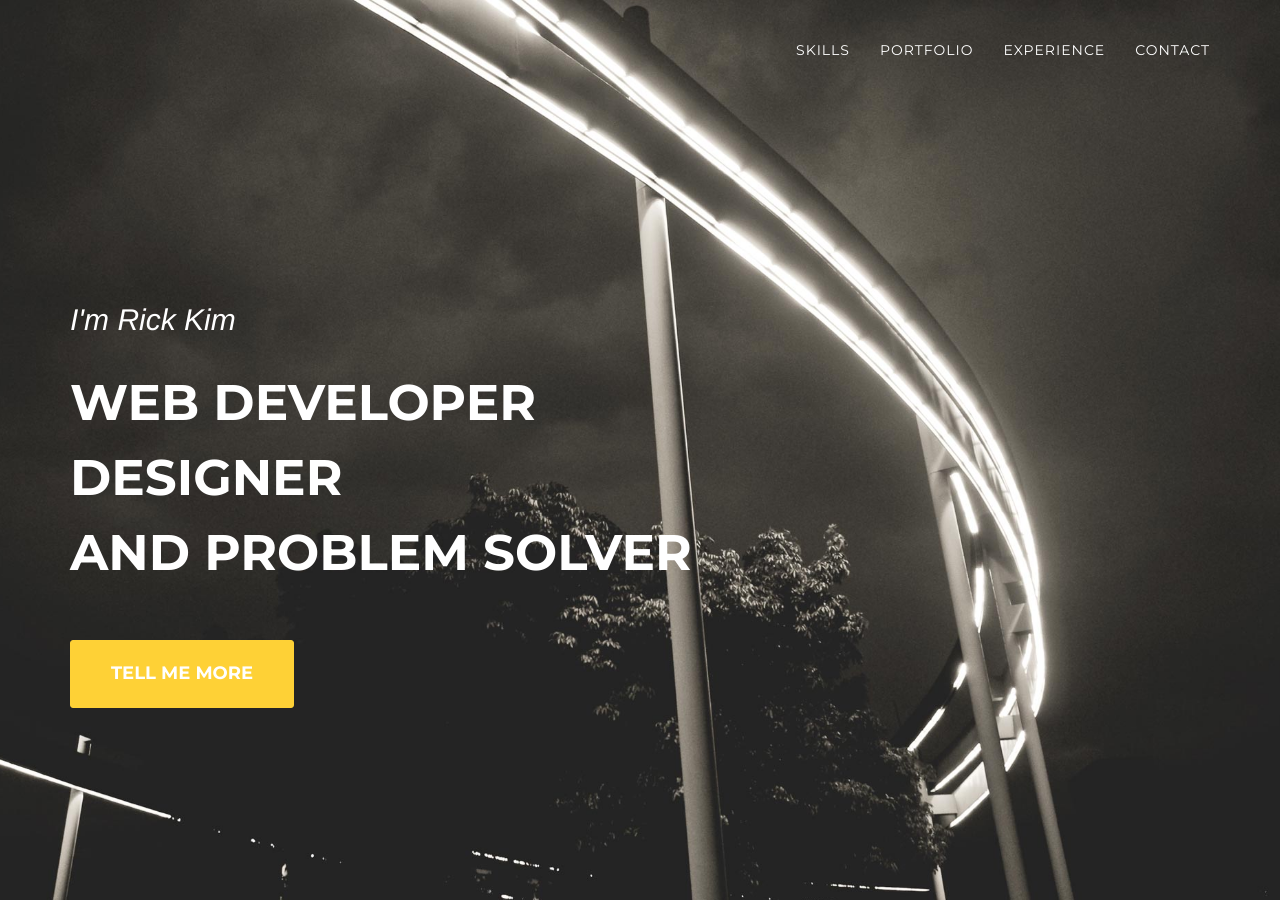
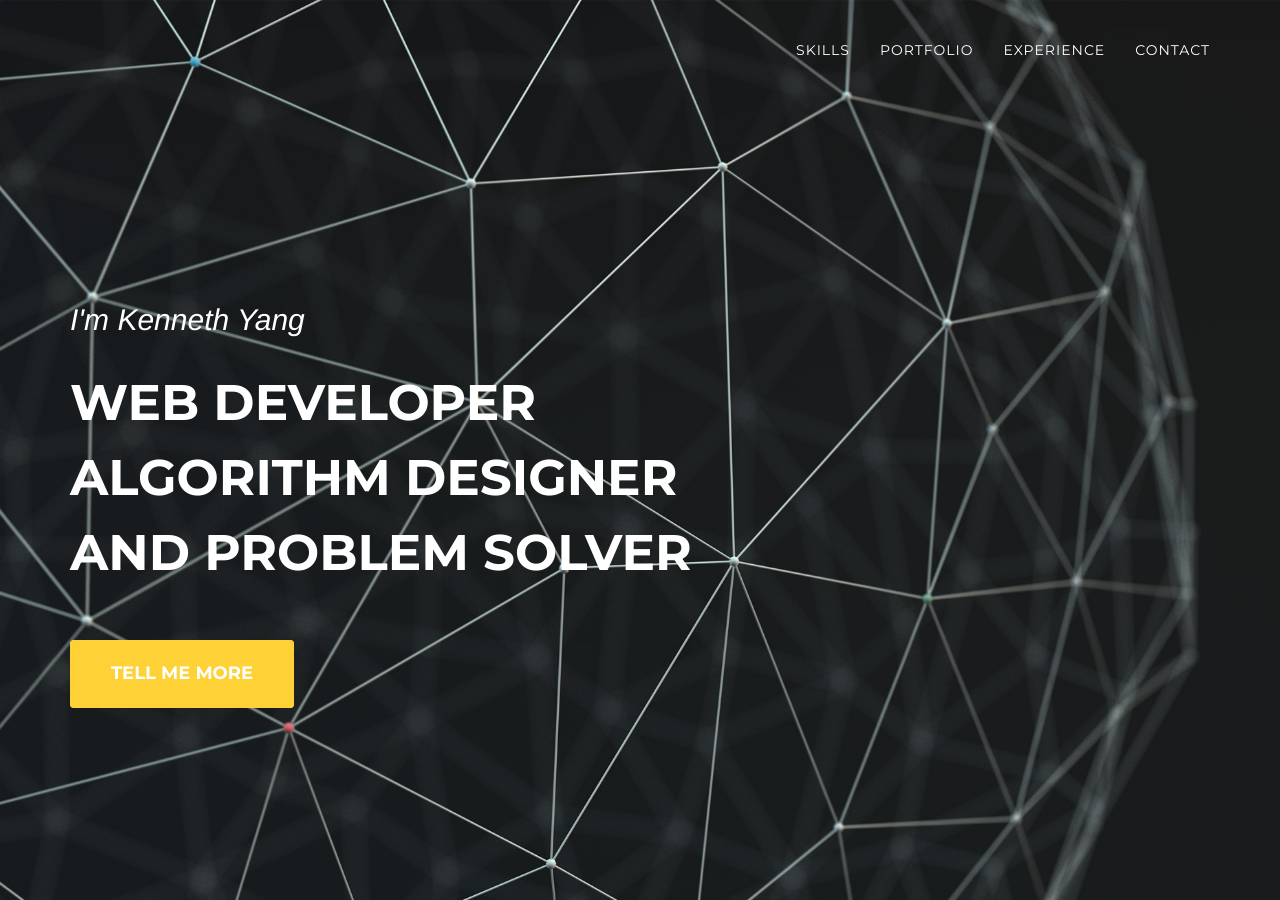
Before and after one commit to kennethyang404/kennethyang404.github.io, a Jekyll site: the page built from index.html, in a window 1280 px wide and 900 px high. Built offline with Jekyll 4.4.1, drawn with Linux system fonts in a browser that asks for light colours; some web fonts are replaced.

Commit message:
change bg img

```diff
--- a/_includes/header.html
+++ b/_includes/header.html
@@ -41,8 +41,8 @@
     <header>
         <div class="container">
             <div class="intro-text">
-                <div class="intro-lead-in">I'm Rick Kim</div>
-                <div class="intro-heading">Web Developer<br/> Designer <br/> and Problem Solver</div>
+                <div class="intro-lead-in">I'm Kenneth Yang</div>
+                <div class="intro-heading">Web Developer<br/> Algorithm Designer <br/> and Problem Solver</div>
                 <a href="#skills" class="page-scroll btn btn-xl">Tell Me More</a>
             </div>
         </div>
```
Also changed, not shown: img/header-bg.jpg.
